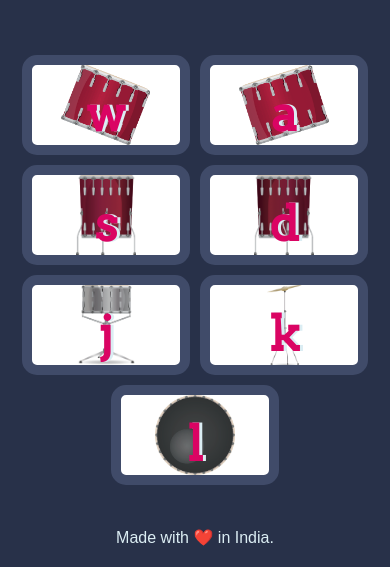
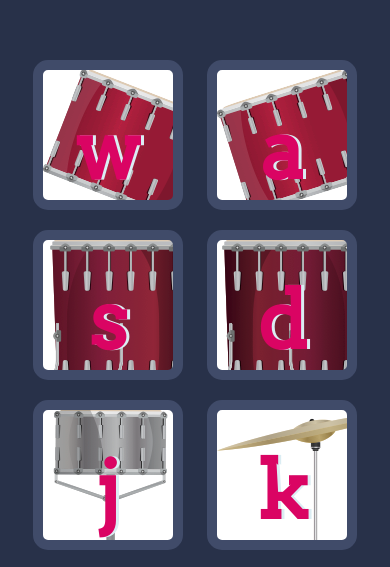
Before and after one commit to sumitnagar8125/Drum-kit, a plain HTML site: page index.html in a window 390 px wide. Shown: the part 255-822 px from the top of the page. Drawn offline with Linux system fonts and the light colour scheme.

Commit message:
Update styles.css

```diff
--- a/styles.css
+++ b/styles.css
@@ -86,20 +86,3 @@ footer {
   margin: 10px;
   background-color: white;
 }
-@media only screen and (max-width: 1000px) {
-  .set {
-    display: flex;
-    flex-wrap: wrap;
-    justify-content: center;
-  }
-
-  .drum {
-    width: 45%; /* Two drums per row with some space between */
-    margin: 5px; /* Adjust spacing between drums */
-    font-size: 3rem; /* Adjust drum size for smaller screens */
-    height: 100px; /* Adjust drum height for smaller screens */
-    background-repeat: no-repeat; /* Prevent background image repetition */
-    background-size: contain; /* Ensure background image fits within the button */
-    background-position: center; /* Center the background image */
-  }
-}
```
